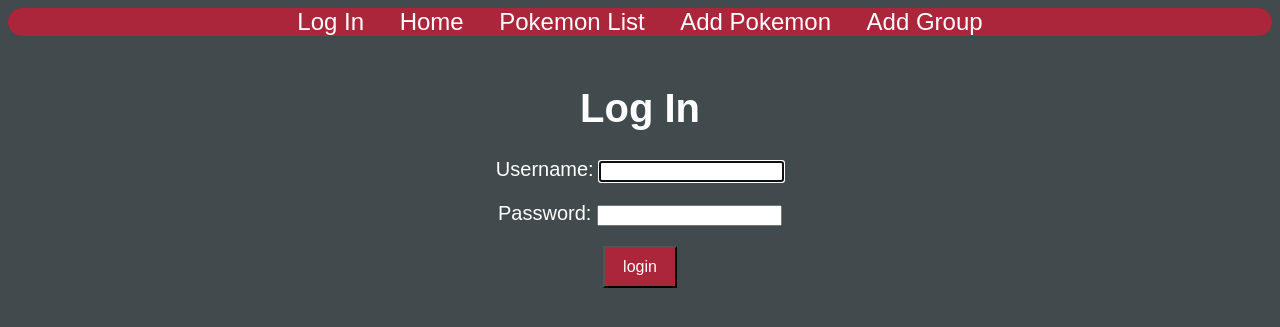
After one commit to Kaeriv93/finch-lab, a Django app: page /accounts/login/ in a window 1280 px wide. The commit adds this page. Shown: the top 327 px of the page. Run offline with Django 4.2, Linux system fonts and the light colour scheme; parts of the project's set-up code (start-up, migrations or seed data) failed here and were passed over; some libraries are stand-ins or nearby versions; some web fonts are replaced.

Commit message:
got the login page working, now implementing the signin page

```diff
--- a/pokemon/settings.py
+++ b/pokemon/settings.py
@@ -113,4 +113,8 @@ STATICFILES_DIRS = [os.path.join(BASE_DIR,'pokemon_app/static')]
 
 DEFAULT_AUTO_FIELD = 'django.db.models.BigAutoField'
 
+# Add this variable to specify where successful logins should redirect to
+LOGIN_REDIRECT_URL = '/pokemon/'
+LOGOUT_REDIRECT_URL = '/accounts/login'
+
 # Configure Django App for Heroku.
--- a/pokemon/urls.py
+++ b/pokemon/urls.py
@@ -3,5 +3,6 @@ from django.urls import path, include
 
 urlpatterns = [
     path('admin/', admin.site.urls),
-    path('',include('pokemon_app.urls'))
+    path('',include('pokemon_app.urls')),
+    path('accounts/', include('django.contrib.auth.urls')),
 ]
--- a/pokemon_app/models.py
+++ b/pokemon_app/models.py
@@ -1,4 +1,5 @@
 from django.db import models
+from django.contrib.auth.models import User
 
 class Pokemon(models.Model):
     name = models.CharField(max_length=100)
@@ -7,6 +8,7 @@ class Pokemon(models.Model):
     index = models.IntegerField(default = 0)
     can_evolve = models.BooleanField(default=False)
     created_at = models.DateTimeField(auto_now_add=True)
+    user = models.ForeignKey(User, on_delete=models.CASCADE, default=1)
 
     def __str__(self):
         return self.name
--- a/pokemon_app/templates/base.html
+++ b/pokemon_app/templates/base.html
@@ -17,6 +17,14 @@
 </head>
 
 <nav>
+    {% if user.is_authenticated %}
+        <div>
+            <span>Welcome: {{user.username}}</span>
+            <a href="{% url 'logout' %}">Logout</a>
+        </div>
+        {% else %}
+            <a href="{% url 'login' %}">Log In</a>
+        {% endif %}
     <a href="/">Home</a>
     <a href="/pokemon/">Pokemon List</a>
     <a href="{% url 'pokemon_create' %}">Add Pokemon</a>
--- /dev/null
+++ b/pokemon_app/templates/registration/login.html
@@ -0,0 +1,10 @@
+{% extends 'base.html' %} {% block content %}
+
+<h1 class="title">Log In</h1>
+<form method="post" action="{% url 'login' %}">
+    {% csrf_token %} {{ form.as_p }}
+    <input type="submit" class="btn" value="login" />
+    <input type="hidden" name="next" value="{{ next }}" />
+</form>
+
+{% endblock %}
--- a/pokemon_app/urls.py
+++ b/pokemon_app/urls.py
@@ -11,4 +11,5 @@ urlpatterns =[
     path('pokemon/<int:pk>/moves/new', views.MoveCreate.as_view(), name='move_create'),
     path('groups/<int:pk>/pokemons/<int:pokemon_pk>/', views.GroupPokemonAssoc.as_view(), name ='group_pokemon_assoc'),
     path('groups/', views.GroupCreate.as_view(), name ='group_create'),
+    path('accounts/signup', views.Signup.as_view(), name='signup'),
 ]
```
Also changed, not shown: pokemon_app/views.py (+14 -1 lines), pokemon_app/migrations/0005_pokemon_user.py (added).
